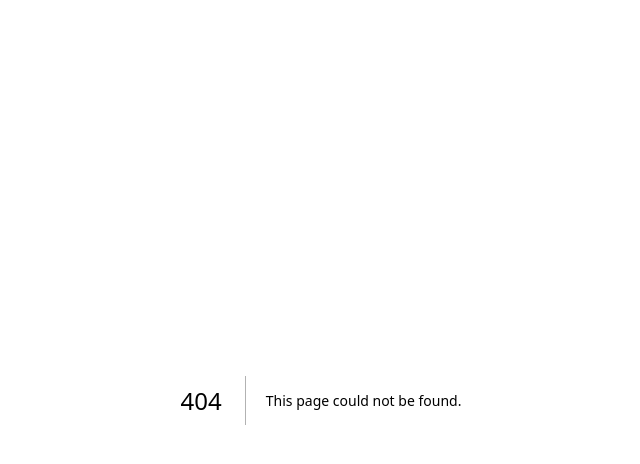
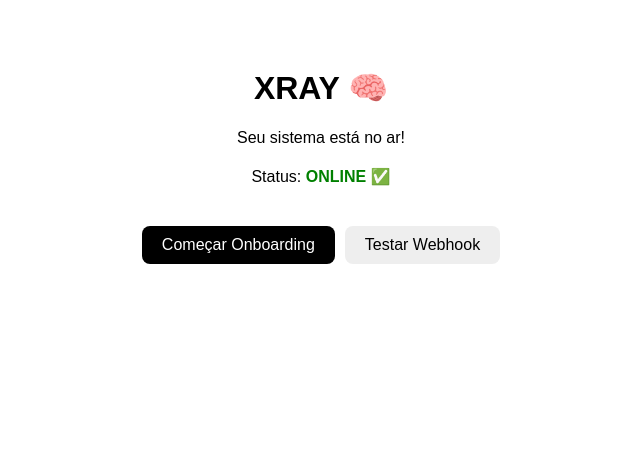
Before and after one commit to jcsneryempresa-ceo/xray, a Next.js app: page / in a window 1280 px wide. Before the commit this address had no page. Shown: the top 464 px of the page, without its empty margins (319-959 px from the left). Built offline with nearby package versions, Linux system fonts and the light colour scheme.

Commit message:
add home page

```diff
--- /dev/null
+++ b/app/page.tsx
@@ -0,0 +1,13 @@
+export default function Home(){
+  return (
+    <div style={{padding:40, fontFamily:'sans-serif', textAlign:'center'}}>
+      <h1 style={{fontSize:32}}>XRAY 🧠</h1>
+      <p>Seu sistema está no ar!</p>
+      <p style={{marginTop:20}}>Status: <span style={{color:'green', fontWeight:'bold'}}>ONLINE ✅</span></p>
+      <div style={{marginTop:40, display:'flex', gap:10, justifyContent:'center'}}>
+        <a href="/onboarding" style={{padding:'10px 20px', background:'black', color:'white', borderRadius:8, textDecoration:'none'}}>Começar Onboarding</a>
+        <a href="/api/webhooks/whatsapp" style={{padding:'10px 20px', background:'#eee', borderRadius:8, textDecoration:'none', color:'black'}}>Testar Webhook</a>
+      </div>
+    </div>
+  )
+}
```
